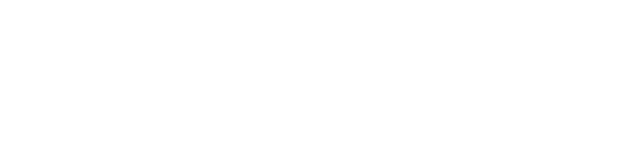
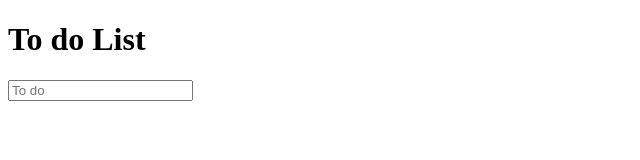
Before and after one commit to Arnaud293/JsVanilla_TodoList, a plain HTML site: page index.html in a window 1280 px wide. Shown: the whole page, without its empty margins (0-640 px from the left). Drawn offline with Linux system fonts and the light colour scheme.

Commit message:
app structure is ready

```diff
--- a/index.html
+++ b/index.html
@@ -10,7 +10,13 @@
 </head>
 <body>
 
-
+   <div class="container">
+    <h1>To do List</h1>
+    <form action="">
+        <input type="text" id="item" placeholder="To do" autocomplete="off" minlength="2" value="">
+    </form>
+    <ul id="list"></ul>
+   </div>
 
     <script src="./index.js"></script>
 </body>
```
